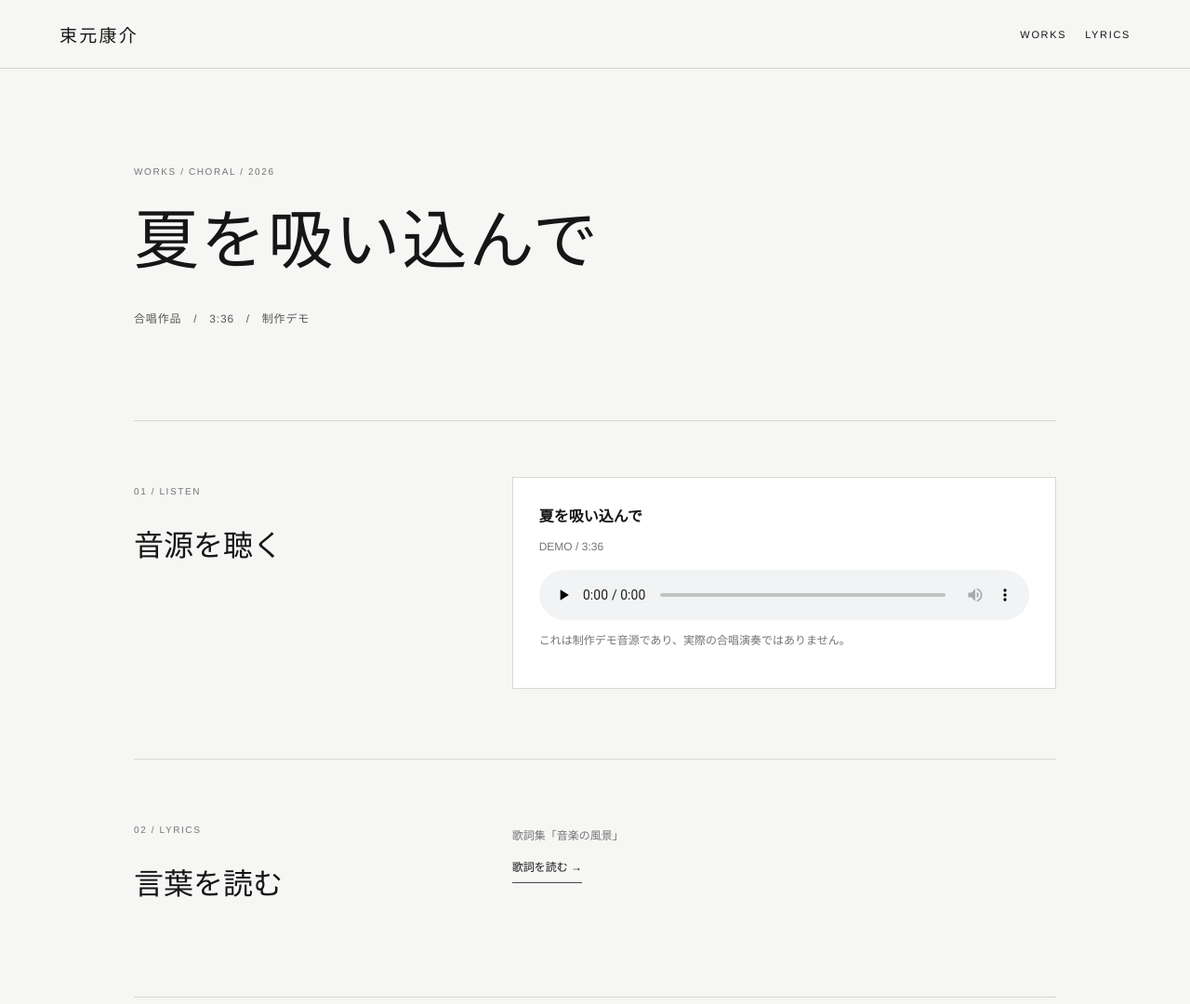
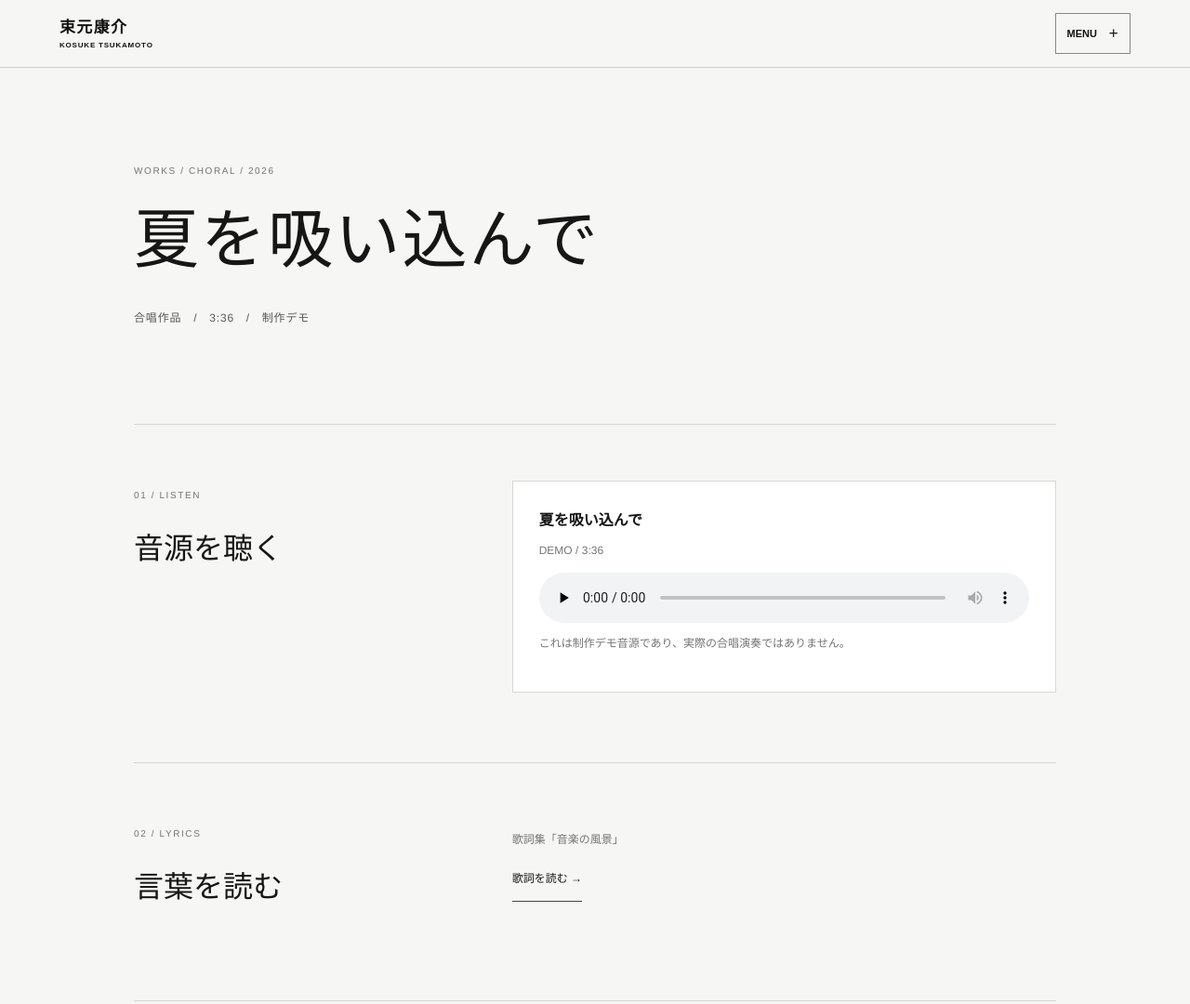
Before and after one commit to Tsukam-oto/kosuke-tsukamoto-website, a website: page works/ongaku-no-fuukei/natsu-wo-suikonde/index.html in a window 1280 px wide. Shown: the top 1080 px of the page at 93% size. Drawn offline with Linux system fonts and the light colour scheme.

Commit message:
Refine typography: works/ongaku-no-fuukei/natsu-wo-suikonde

```diff
--- a/works/ongaku-no-fuukei/natsu-wo-suikonde/index.html
+++ b/works/ongaku-no-fuukei/natsu-wo-suikonde/index.html
@@ -5,7 +5,7 @@
 
 /* Choral collection: keep titles and controls readable on narrow screens. */
 .header{gap:16px;flex-wrap:wrap}.header nav{display:flex;gap:20px;flex-wrap:wrap}.header nav a{margin-left:0}.brand{white-space:nowrap}.section-inner>*{min-width:0}.player{min-width:0}audio{display:block;min-width:0;max-width:100%}.work>span{min-width:0}.work .name,h1{word-break:auto-phrase;overflow-wrap:normal}.work .dur{white-space:nowrap}.cta{line-height:1.8}a:focus-visible{outline:2px solid currentColor;outline-offset:5px}@media(max-width:640px){.work{grid-template-columns:minmax(0,1fr) auto;gap:8px 14px}.work .year{grid-column:1/-1}.work .name{font-size:18px}.player{padding:20px}.hero-meta{line-height:1.9}.collection{padding-top:60px}.header nav{gap:16px}}
-</style></head><body><header class="header"><a class="brand" href="https://kosuke-tsukamoto-website.pages.dev/">束元康介</a><nav><a href="https://kosuke-tsukamoto-website.pages.dev/works/">WORKS</a><a href="/lyrics/#natsu-wo-suikonde">LYRICS</a></nav></header><main class="page"><section class="hero"><div class="kicker">WORKS / CHORAL / 2026</div><h1>夏を吸い込んで</h1><p class="hero-meta">合唱作品　/　3:36　/　制作デモ</p></section>
+</style><link rel="stylesheet" href="/assets/site-navigation.css"><script src="/assets/site-navigation.js" defer></script><link rel="stylesheet" href="/assets/typography-refinement.css"></head><body><header class="site-header"><a class="site-brand" href="/">束元康介<span>KOSUKE TSUKAMOTO</span></a><details class="site-menu"><summary>MENU <span aria-hidden="true">＋</span></summary><nav aria-label="メインメニュー"><a href="/works/">WORKS</a><a href="/lyrics/">LYRICS</a><a href="/#lyric-box">LYRIC BOX</a><a href="/music-education/">EDUCATION</a><a href="/voice-box/">VOICE BOX</a><a href="/special-thanks/">SPECIAL THANKS</a><a href="/profile/">PROFILE</a><a href="/contact/">CONTACT</a><a href="/lyrics/#natsu-wo-suikonde">LYRICS</a></nav></details></header><main class="page"><section class="hero"><div class="kicker">WORKS / CHORAL / 2026</div><h1>夏を吸い込んで</h1><p class="hero-meta">合唱作品　/　3:36　/　制作デモ</p></section>
 <section class="section section-inner"><div><p class="kicker">01 / LISTEN</p><h2>音源を聴く</h2></div><div class="player"><strong>夏を吸い込んで</strong><p class="caption">DEMO / 3:36</p><audio aria-label="夏を吸い込んでの制作デモ" controls="" preload="none"><source src="assets/demo.mp3" type="audio/mpeg"/></audio><p class="caption">これは制作デモ音源であり、実際の合唱演奏ではありません。</p></div></section>
 <section class="section section-inner"><div><p class="kicker">02 / LYRICS</p><h2>言葉を読む</h2></div><div><p class="caption">歌詞集「音楽の風景」</p><a class="cta" href="/lyrics/#natsu-wo-suikonde">歌詞を読む →</a></div></section>
 <section class="section"><p class="kicker">03 / SCORE PREVIEW</p><h2>楽譜を少し見る</h2><div class="score-grid"><figure><img alt="夏を吸い込んでのスコア抜粋1" loading="lazy" src="assets/score-opening.webp"/><figcaption>総譜 p.2 から抜粋</figcaption></figure><figure><img alt="夏を吸い込んでのスコア抜粋2" loading="lazy" src="assets/score-ensemble.webp"/><figcaption>総譜 p.5 から抜粋</figcaption></figure></div><p class="hint">総譜・パート譜の全文ダウンロードは公開していません。</p></section>
```
